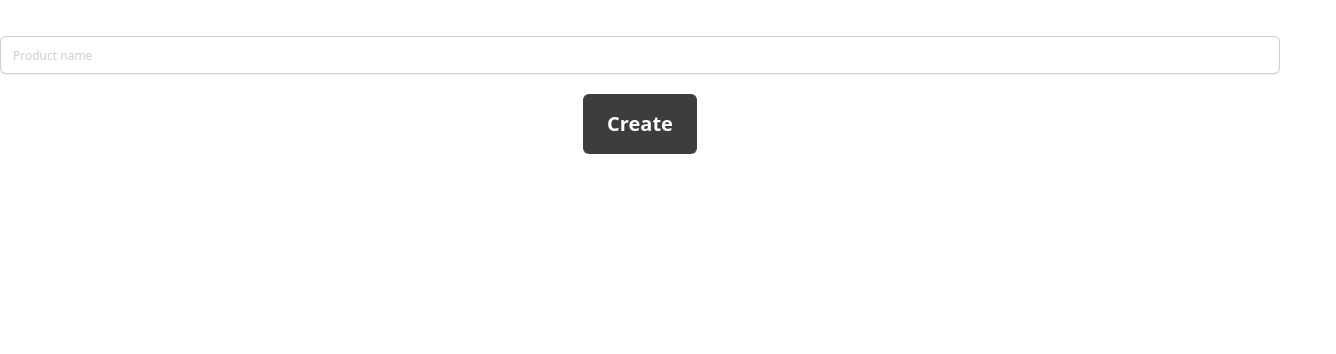
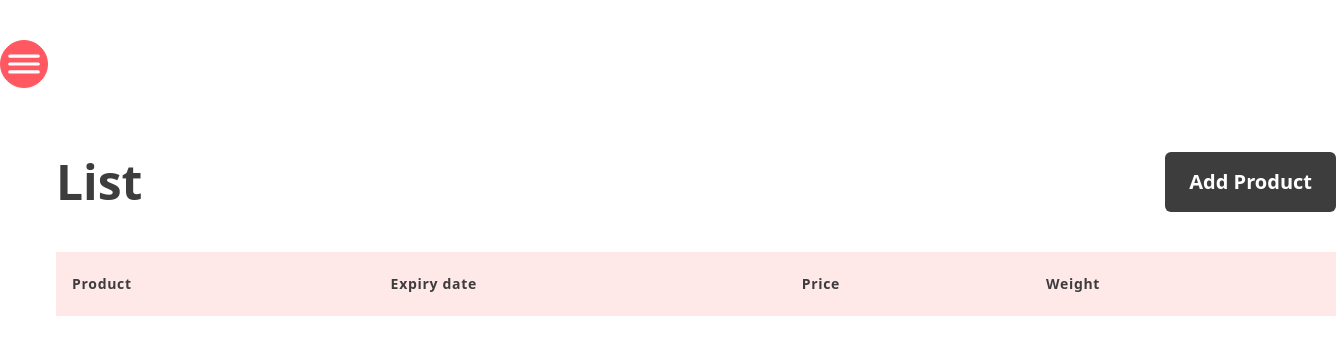
Before and after one commit to swr-technologies/capture, a Next.js app: page / in a window 1280 px wide. Shown: the top 354 px of the page, 1336 px wide, since content can reach past the window. Built offline with nearby package versions, Linux system fonts and the light colour scheme.

Commit message:
feat: create navbar

```diff
--- /dev/null
+++ b/app/components/Navbar.tsx
@@ -0,0 +1,26 @@
+import Image from "next/image";
+
+import { NavbarItem } from "@/app/components";
+import { navbarContent } from "@/app/utils/data";
+import Menu from '@/public/icons/menu.svg'
+
+export const Navbar = () => {
+  return (
+    <div className="drawer z-10">
+      <input id="my-drawer" type="checkbox" className="drawer-toggle" />
+      <div className="drawer-content">
+        <label htmlFor="my-drawer" className="btn btn-error drawer-button rounded-full p-1 flex-col flex items-center w-fit ">
+          <Image alt="menu" src={Menu}/>
+        </label>
+      </div>
+      <div className="drawer-side">
+        <label
+          htmlFor="my-drawer"
+          aria-label="close sidebar"
+          className="drawer-overlay"
+        ></label>
+        <NavbarItem data={navbarContent} />
+      </div>
+    </div>
+  );
+};
--- /dev/null
+++ b/app/components/NavbarItem.tsx
@@ -0,0 +1,75 @@
+"use client";
+
+import Image from "next/image";
+import React, { useState } from "react";
+import Link from "next/link";
+
+import { navbarItem, navbarSection } from "@/app/types/navbar";
+import { Chart, ColesIcon, ScanIcon } from "@/public/icons";
+import { cn } from "@/app/utils/cn";
+
+interface NavbarItemProps {
+  data: navbarSection[];
+}
+
+export const NavbarItem = ({ data }: NavbarItemProps) => {
+  const [selectedId, setSelectedId] = useState<number | null>(null);
+  const selectProduct = (id: number) => {
+    setSelectedId(selectedId === id ? null : id);
+  };
+  return (
+    <div className="w-72 bg-white h-full overflow-auto text-primary">
+      <div className="flex-1 flex-col ">
+        <div className=" items-center justify-center flex">
+          <Image src={ColesIcon} alt="" className="w-24 h-24" />
+        </div>
+        <div className="flex flex-col p-4">
+          {data.map((section, index) => (
+            <div key={index}>
+              <p className="text-black uppercase text-base py-4 font-bold">
+                {section.title}
+              </p>
+              <ul className="space-y-2">
+                {section.items.map((item: navbarItem) => {
+                  const isSelected = item.id === selectedId;
+                  return (
+                    <div
+                      key={item.id}
+                      onClick={() => selectProduct(item.id)}
+                      className={cn(
+                        "flex items-center p-2 my-2 text-sm rounded hover:bg-[#FFE7E7] hover:text-secondary",
+                        {
+                          " text-secondary ": isSelected,
+                          " text-black": !isSelected,
+                        }
+                      )}
+                    >
+                      {section.title === "Overview" && (
+                        <Image
+                          alt=""
+                          src={item.name === "Dashboard" ? Chart : ScanIcon}
+                          className="w-4 h-4"
+                        />
+                      )}
+                      {section.title === "Management" && (
+                        <span
+                          className={cn(
+                            "h-1.5 w-1.5 bg-black rounded-full mr-2 inline-block hover:bg-secondary",
+                            {
+                              "bg-secondary": isSelected,
+                            }
+                          )}
+                        ></span>
+                      )}
+                      <span className=" mr-2"></span> {item.name}
+                    </div>
+                  );
+                })}
+              </ul>
+            </div>
+          ))}
+        </div>
+      </div>
+    </div>
+  );
+};
--- a/app/components/Preview.tsx
+++ b/app/components/Preview.tsx
@@ -2,28 +2,39 @@
 
 import React, { useState } from "react";
 
-import { Button, TextField } from "@/app/components";
+import { Navbar, ProductList } from "@/app/components";
 import { CreateProduct } from "./CreateProduct";
+import { useProduct } from "@/app/hooks/useProduct";
+import { Product } from "../types";
 
 export const Preview = () => {
-  const [productName, setProductName] = useState("");
   const [showCreate, setShowCreate] = useState(false);
+  const [editingProduct, setEditingProduct] = useState<Product | undefined>();
+  const { deleteProduct, products } = useProduct();
+
+  const handleOpenCreateNew = () => {
+    setEditingProduct(undefined);
+    setShowCreate(true);
+  };
 
   const handleClose = () => {
-    setShowCreate((prev) => !prev);
+    setShowCreate(false);
+    setEditingProduct(undefined);
   };
+
   return (
-    <div>
-      <div className="py-9 w-full flex flex-col gap-5 items-center justify-center">
-        <TextField
-          placeholder="Product name"
-          value={productName}
-          hasValue={!productName}
-          onChange={(e) => setProductName(e.target.value)}
+    <div className="mx-auto container h-screen pt-10">
+      <Navbar/>
+      <div className="pt-16 h-full w-full mx-14">
+        <ProductList
+          products={products}
+          onCreate={handleOpenCreateNew}
+          onDelete={(id) => deleteProduct(id)}
+          onEdit={(product) => {
+            setEditingProduct(product);
+            setShowCreate(true);
+          }}
         />
-        <div className="w-fit">
-          <Button label="Create" variant="default" onClick={handleClose} />
-        </div>
       </div>
       {showCreate && (
         <div className="fixed top-0 float-right right-0 h-screen w-full z-40 lg:max-w-[716px]">
@@ -32,9 +43,10 @@ export const Preview = () => {
             onClick={handleClose}
             role="presentation"
           />
-          <div className="w-full h-full">
-            <CreateProduct onClose={handleClose} />
-          </div>
+          <CreateProduct
+            editingProduct={editingProduct as Product}
+            onClose={handleClose}
+          />
         </div>
       )}
     </div>
--- /dev/null
+++ b/app/types/navbar.ts
@@ -0,0 +1,10 @@
+export type navbarItem = {
+    id: number;
+    name: string;
+    value: string;
+  };
+
+  export type navbarSection = {
+    title: string;
+    items: navbarItem[];
+  };
```
